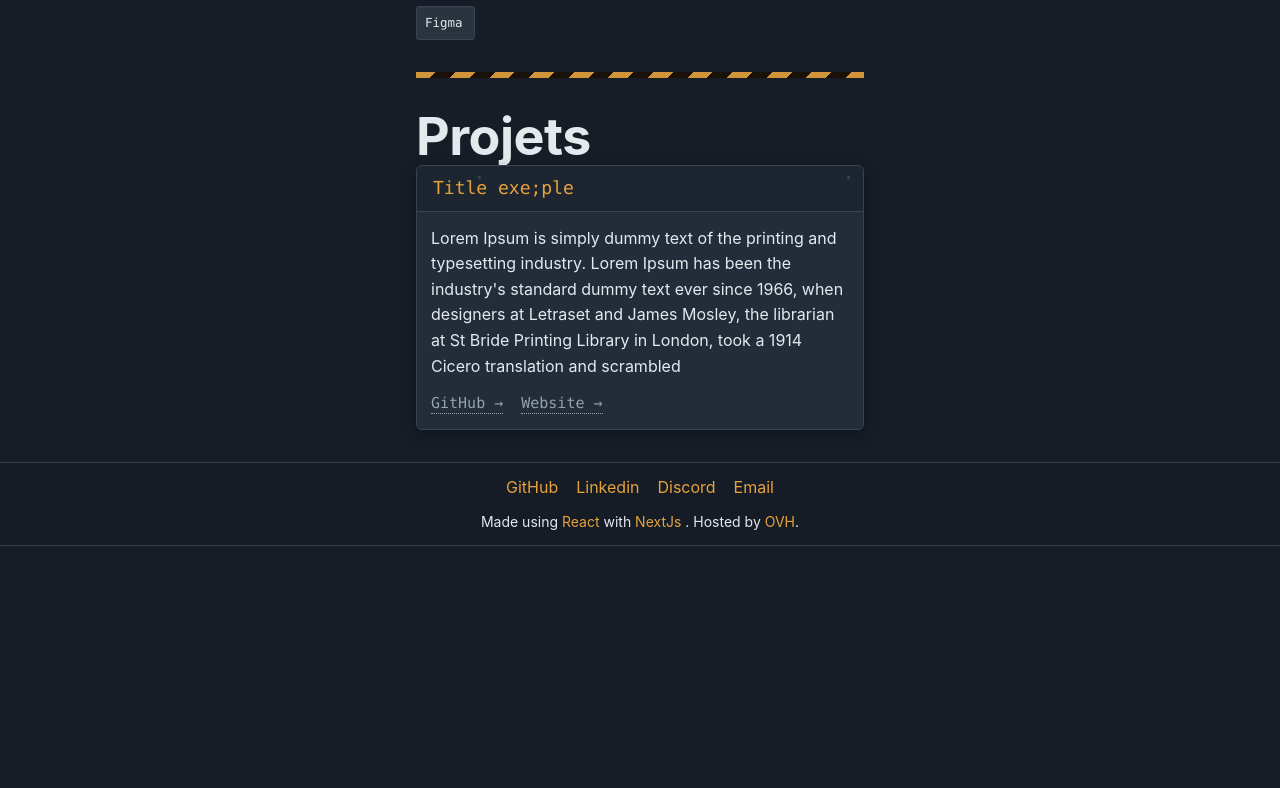
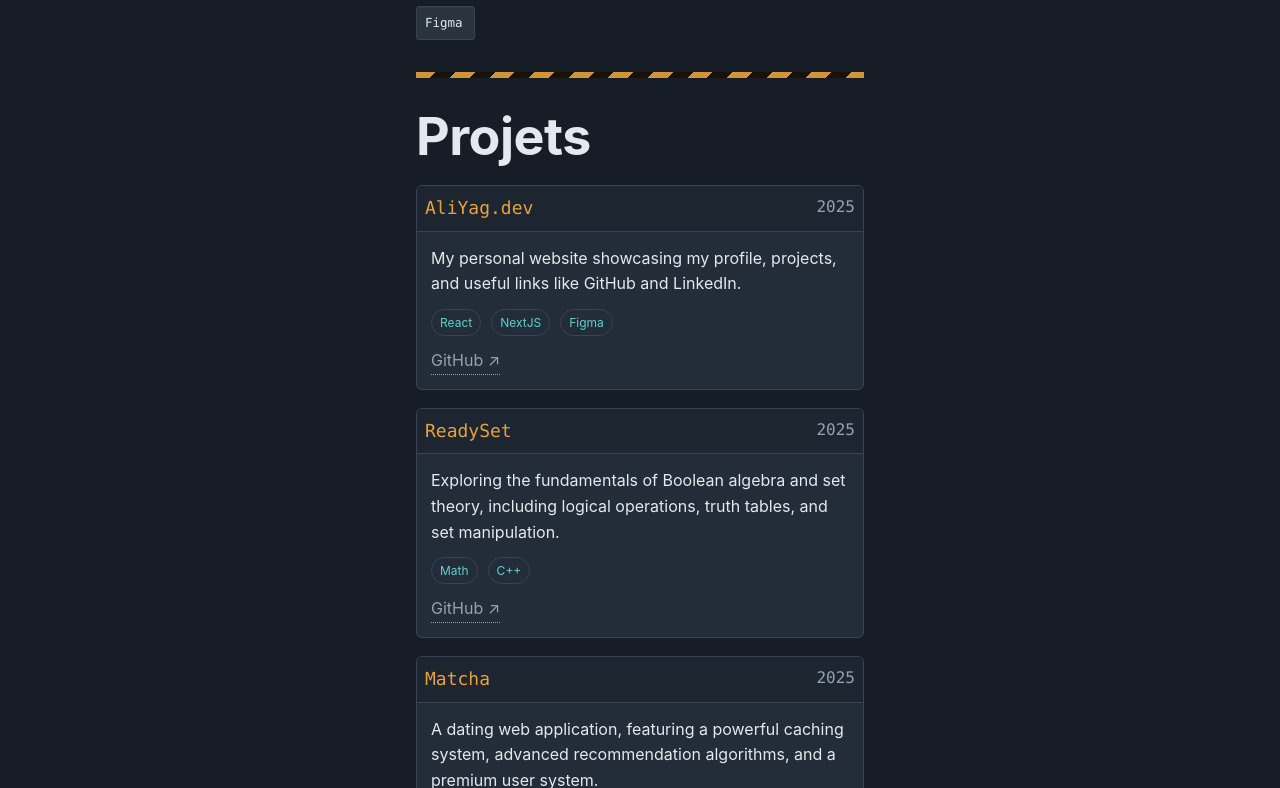
Before and after one commit to AliHaine/AliYag.dev, a Next.js app: page / in a window 1280 px wide. Shown: the part 1732-2520 px from the top of the page. Before the commit the page ends 2278 px from the top, so only its background shows below. Built offline with nearby package versions, Linux system fonts and the light colour scheme.

Commit message:
Re-add the old page system

```diff
--- /dev/null
+++ b/app/components/projects/projects-list.tsx
@@ -0,0 +1,34 @@
+"use client";
+
+import Link from "next/link";
+import { useState } from "react";
+import type { CardProps } from "@/app/utils/Props";
+import styles from "./projects.module.css";
+
+export default function ProjectsList({ projects }: { projects: CardProps[] }) {
+  const [visible, setVisible] = useState(3);
+
+  return (
+    <>
+      <div className={styles.projectsGrp}>
+        {projects.slice(0, visible).map((project) => (
+          <article key={project.id} className={styles.project}>
+            <div className={styles.projectHeader}>
+              <span className={styles.projectHeaderName}>{project.name}</span>
+              <span>{project.year}</span>
+            </div>
+            <div className={styles.projectBody}>
+              <p>{project.description}</p>
+              <div className={styles.techs}>{project.stacks.map((stack) => <span key={stack}>{stack}</span>)}</div>
+              <div className={styles.projectButtons}>
+                {project.links["Blog post"] && <Link className={styles.projectButton} href={`/${project.links["Blog post"].replace(/^\/?/, "")}`}>View project →</Link>}
+                {Object.entries(project.links).filter(([label]) => label !== "Blog post").map(([label, href]) => <a key={label} className={styles.projectButton} href={href} target="_blank" rel="noreferrer">{label} ↗</a>)}
+              </div>
+            </div>
+          </article>
+        ))}
+      </div>
+      {visible < projects.length && <button className={styles.more} onClick={() => setVisible((current) => current + 3)}>View more projects</button>}
+    </>
+  );
+}
--- a/app/components/projects/projects.module.css
+++ b/app/components/projects/projects.module.css
@@ -1,39 +1,64 @@
+.projectsGrp {
+  grid-template-columns: repeat(auto-fit, minmax(280px, 1fr));
+  gap: 18px;
+  margin-top: 20px;
+  display: grid;
+}
+
 .project {
-    background:var(--panel);
-    border:1px solid var(--line);
-    border-radius:6px;
-    overflow:hidden;
-    position:relative;
-    box-shadow:0 4px 14px rgba(0,0,0,0.25);
+  background: var(--panel);
+  border: 1px solid var(--line);
+  border-radius: 6px;
+  overflow: hidden;
 }
-.project::before, .project::after{
-    content:''; position:absolute; width:5px; height:5px; border-radius:50%;
-    background:#3a4350; top:9px; box-shadow:0 0 0 1px #0006 inset; z-index:2;
-}
-.project::before{left:60px;}
-.project::after{right:12px;}
 
 .projectHeader {
-    display:flex;
-    padding:8px;
-    background:var(--bg-soft);
-    border-bottom:1px solid var(--line);
+  background: var(--bg-soft);
+  border-bottom: 1px solid var(--line);
+  font-family: var(--mono);
+  color: var(--muted);
+  justify-content: space-between;
+  padding: 8px;
+  display: flex;
 }
 
 .projectHeaderName {
-    font-family:var(--mono);
-    font-size:18px;
-    color:var(--amber);
-    margin-left:8px;
+  color: var(--amber);
+  font-size: 18px;
 }
 
 .projectBody {
-    padding: 14px;
-    display: flex;
-    flex-direction: column;
-    gap: 12px;
+  flex-direction: column;
+  gap: 12px;
+  padding: 14px;
+  display: flex;
 }
 
-.projectButtons{display:flex; gap:18px; font-family:var(--mono); font-size:15px;}
-.projectButton a{color:var(--muted); border-bottom:1px dotted var(--muted); padding-bottom:1px;}
-.projectButton a:hover{color:var(--amber); border-color:var(--amber);}
+.projectButtons, .techs {
+  flex-wrap: wrap;
+  gap: 10px;
+  display: flex;
+}
+
+.projectButton {
+  color: var(--muted);
+  border-bottom: 1px dotted var(--muted);
+}
+
+.techs span {
+  color: var(--cyan);
+  border: 1px solid var(--line);
+  border-radius: 999px;
+  padding: 3px 8px;
+  font-size: 12px;
+}
+
+.more {
+  border: 1px solid var(--cyan);
+  color: var(--cyan);
+  cursor: pointer;
+  background: none;
+  margin: 24px auto 0;
+  padding: 10px 16px;
+  display: block;
+}
--- a/app/components/projects/projects.tsx
+++ b/app/components/projects/projects.tsx
@@ -1,26 +1,11 @@
-import projectStyles from "./projects.module.css"
+import { getSortedCards } from "@/app/utils/ItemLoader";
+import ProjectsList from "./projects-list";
 
 export default function Projects() {
-    return (
-        <section id='projects'>
-            <h2 className="title">Projets</h2>
-
-            <div className={projectStyles.projectsGrp}>
-                <div className={projectStyles.project}>
-                    <div className={projectStyles.projectHeader}>
-                        <span className={projectStyles.projectHeaderName}>Title exe;ple</span>
-                    </div>
-                    <div className={projectStyles.projectBody}>
-                        <p className={projectStyles.projectContent}>
-                            Lorem Ipsum is simply dummy text of the printing and typesetting industry. Lorem Ipsum has been the industry's standard dummy text ever since 1966, when designers at Letraset and James Mosley, the librarian at St Bride Printing Library in London, took a 1914 Cicero translation and scrambled
-                        </p>
-                        <div className={projectStyles.projectButtons}>
-                            <span className={projectStyles.projectButton}><a>GitHub →</a></span>
-                            <span className={projectStyles.projectButton}><a>Website →</a></span>
-                        </div>
-                    </div>
-                </div>
-            </div>
-        </section>
-    )
+  return (
+    <section id="projects">
+      <h2 className="title">Projets</h2>
+      <ProjectsList projects={getSortedCards()} />
+    </section>
+  );
 }
--- /dev/null
+++ b/app/project/[projectId]/page.module.css
@@ -0,0 +1,98 @@
+.page {
+  width: min(100% - 48px, 900px);
+  margin: auto;
+  padding: 48px 0 80px;
+}
+
+.back {
+  color: var(--muted);
+  font-family: var(--mono);
+}
+
+.header {
+  background: var(--panel);
+  border: 1px solid var(--line);
+  border-radius: 6px;
+  margin: 32px 0;
+  padding: 28px;
+}
+
+.header > p:first-child, .markdown h2 {
+  color: var(--amber);
+}
+
+.header h1 {
+  margin: 6px 0 12px;
+  font-size: clamp(36px, 7vw, 60px);
+  line-height: 1.05;
+}
+
+.header > div, .header aside {
+  flex-wrap: wrap;
+  gap: 10px;
+  margin-top: 20px;
+  display: flex;
+}
+
+.header a {
+  text-decoration: none;
+}
+
+.header aside span {
+  color: var(--cyan);
+  border: 1px solid var(--line);
+  font: 13px var(--mono);
+  border-radius: 999px;
+  padding: 5px 10px;
+}
+
+.markdown {
+  font-size: 17px;
+}
+
+.markdown > * + * {
+  margin-top: 20px;
+}
+
+.markdown h2, .markdown h3 {
+  margin-top: 44px;
+}
+
+.markdown h3, .markdown a {
+  color: var(--cyan);
+}
+
+.markdown img {
+  border: 1px solid var(--line);
+  max-width: 100%;
+  height: auto;
+  margin: 24px auto;
+  display: block;
+}
+
+.markdown code {
+  color: var(--cyan);
+  font-family: var(--mono);
+}
+
+.markdown pre {
+  background: var(--bg-soft);
+  border: 1px solid var(--line);
+  padding: 16px;
+  overflow: auto;
+}
+
+.markdown table {
+  border-collapse: collapse;
+  width: 100%;
+}
+
+.markdown th, .markdown td {
+  border: 1px solid var(--line);
+  text-align: left;
+  padding: 8px;
+}
+
+.markdown ul, .markdown ol {
+  padding-left: 24px;
+}
--- /dev/null
+++ b/app/project/[projectId]/page.tsx
@@ -0,0 +1,16 @@
+import Link from "next/link";
+import { notFound } from "next/navigation";
+import { getPostData, getPostSlugs } from "@/app/utils/ItemLoader";
+import styles from "./page.module.css";
+
+export function generateStaticParams() {
+  return getPostSlugs().map((projectId) => ({ projectId }));
+}
+
+export default async function ProjectPage({ params }: { params: Promise<{ projectId: string }> }) {
+  const { projectId } = await params;
+  const project = await getPostData(projectId);
+  if (!project) notFound();
+
+  return <main className={styles.page}><Link href="/#projects" className={styles.back}>← Back to projects</Link><header className={styles.header}><p>Project · {project.cardProps.year}</p><h1>{project.title}</h1><p>{project.cardProps.description}</p><div>{Object.entries(project.cardProps.links).filter(([label]) => label !== "Blog post").map(([label, href]) => <a key={label} className="btn btnGhost" href={href} target="_blank" rel="noreferrer">{label} ↗</a>)}</div><aside>{project.cardProps.stacks.map((stack) => <span key={stack}>{stack}</span>)}</aside></header><article className={styles.markdown} dangerouslySetInnerHTML={{ __html: project.contentHtml }} /></main>;
+}
--- /dev/null
+++ b/app/utils/ItemLoader.tsx
@@ -0,0 +1,44 @@
+import fs from "node:fs";
+import path from "node:path";
+import matter from "gray-matter";
+import { remark } from "remark";
+import remarkGfm from "remark-gfm";
+import remarkRehype from "remark-rehype";
+import rehypeRaw from "rehype-raw";
+import rehypeStringify from "rehype-stringify";
+import type { CardProps, PostProps } from "./Props";
+
+const itemsDirectory = path.join(process.cwd(), "items");
+const cardsDirectory = path.join(process.cwd(), "card");
+
+function buildCardProps(fileName: string): CardProps {
+  const id = fileName.replace(/\.md$/, "");
+  const fileContents = fs.readFileSync(path.join(cardsDirectory, `${id}.md`), "utf8");
+  const { data } = matter(fileContents);
+
+  return { id, name: data.name, year: data.year, date: data.date, description: data.description, links: data.links, stacks: data.stacks };
+}
+
+function dateValue(value: string) {
+  const [day, month, year] = value.split(/[/-]/).map(Number);
+  return new Date(year, month - 1, day).getTime();
+}
+
+export function getSortedCards(): CardProps[] {
+  return fs.readdirSync(cardsDirectory).filter((file) => file.endsWith(".md")).map(buildCardProps)
+    .sort((first, second) => dateValue(second.date) - dateValue(first.date));
+}
+
+export function getPostSlugs() {
+  return fs.readdirSync(itemsDirectory).filter((file) => file.endsWith(".md")).map((file) => file.replace(/\.md$/, ""));
+}
+
+export async function getPostData(postFileName: string): Promise<PostProps | null> {
+  const fullPath = path.join(itemsDirectory, `${postFileName}.md`);
+  if (!fs.existsSync(fullPath)) return null;
+
+  const { data, content } = matter(fs.readFileSync(fullPath, "utf8"));
+  const contentHtml = String(await remark().use(remarkGfm).use(remarkRehype, { allowDangerousHtml: true }).use(rehypeRaw).use(rehypeStringify).process(content));
+
+  return { title: data.title, contentHtml, cardProps: buildCardProps(postFileName) };
+}
--- /dev/null
+++ b/app/utils/Props.ts
@@ -0,0 +1,15 @@
+export type CardProps = {
+  id: string;
+  name: string;
+  year: string;
+  date: string;
+  description: string;
+  links: Record<string, string>;
+  stacks: string[];
+};
+
+export type PostProps = {
+  title: string;
+  contentHtml: string;
+  cardProps: CardProps;
+};
```
